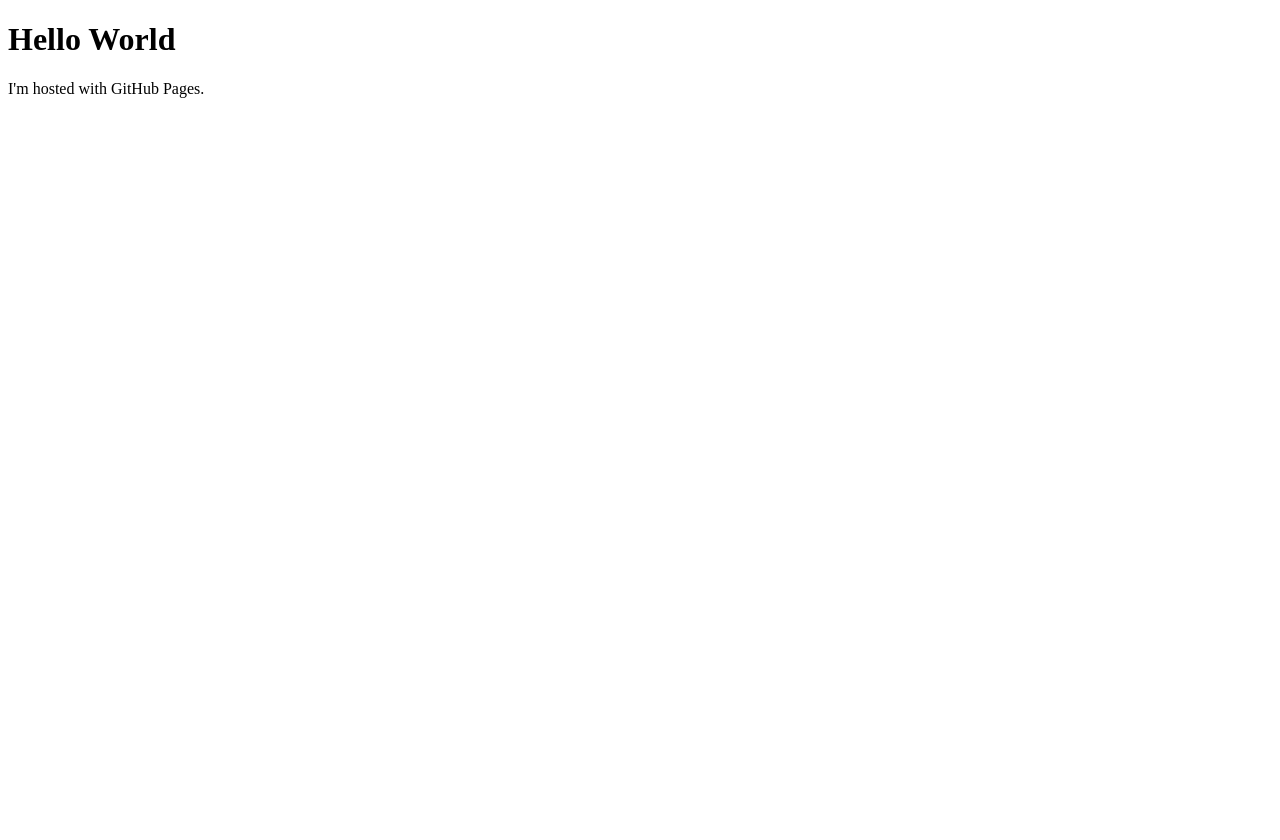
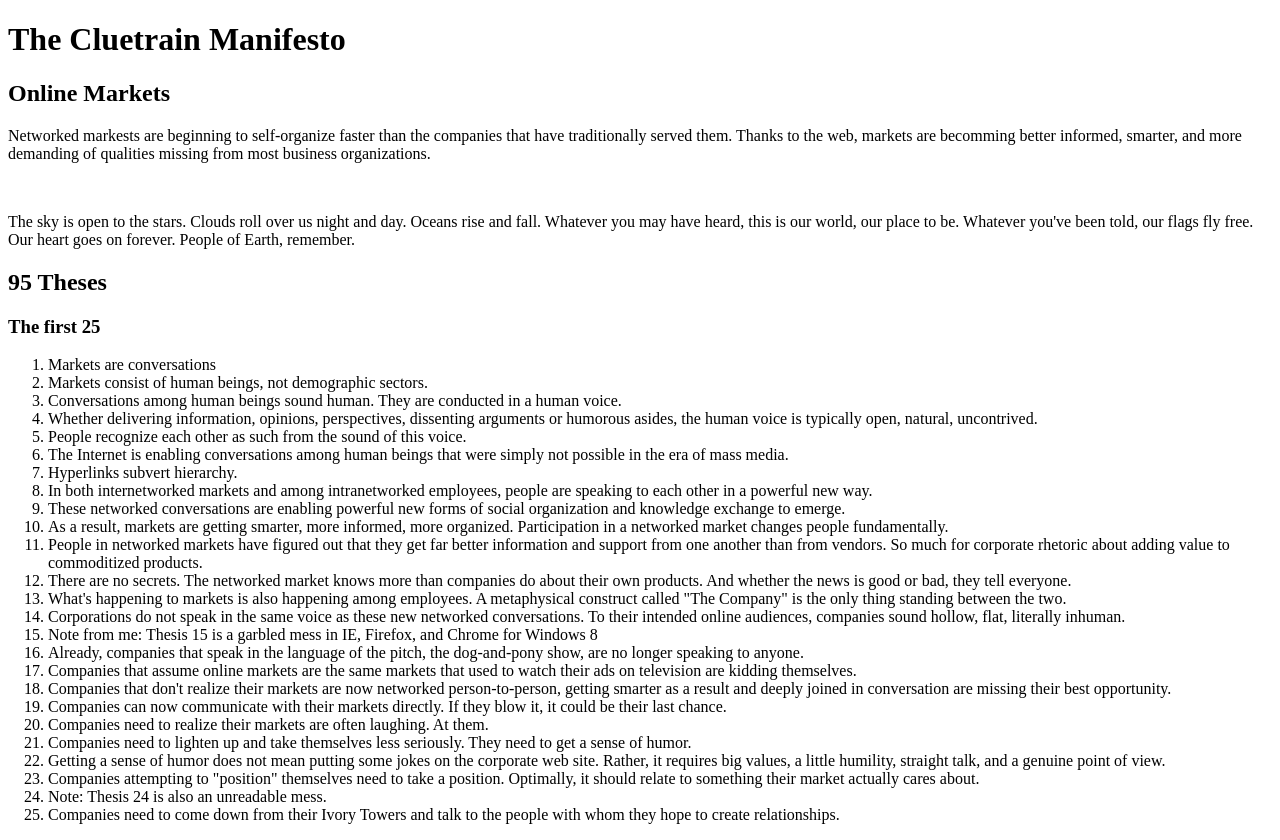
Before and after one commit to agcowart92/agcowart92.github.io, a plain HTML site: page index.html in a window 1280 px wide. Before the commit the page ends 800 px from the top, so only its background shows below. Drawn offline with Linux system fonts and the light colour scheme.

Commit message:
Updated index
Updated index.html to contain code for assignment

```diff
--- a/index.html
+++ b/index.html
@@ -1,7 +1,53 @@
 <!DOCTYPE html>
 <html>
+<head>
+<meta charset="UTF-8">
+<title>The Cluetrain Manifesto</title>
+</head>
+
 <body>
-<h1>Hello World</h1>
-<p>I'm hosted with GitHub Pages.</p>
+
+<h1>The Cluetrain Manifesto</h1>
+<h2>Online Markets</h2>
+	<p>
+		Networked markests are beginning to self-organize faster than the companies that have traditionally served them. Thanks to the web,
+	    markets are becomming better informed, smarter, and more demanding of qualities missing from most business organizations.
+	</p>
+	<br />
+	<p>
+		The sky is open to the stars. Clouds roll over us night and day. Oceans rise and fall. Whatever you may have heard, this is our world, our place to be.
+		Whatever you've been told, our flags fly free. Our heart goes on forever. People of Earth, remember.
+	</p>
+
+<h2>95 Theses</h2>
+<h3>The first 25</h3>
+<ol>
+	<li>Markets are conversations</li>
+	<li>Markets consist of human beings, not demographic sectors. </li>
+	<li>Conversations among human beings sound human. They are conducted in a human voice.</li>
+	<li>Whether delivering information, opinions, perspectives, dissenting arguments or humorous asides, the human voice is typically open, natural, uncontrived.</li>
+	<li>People recognize each other as such from the sound of this voice.</li>
+	<li>The Internet is enabling conversations among human beings that were simply not possible in the era of mass media.</li>
+	<li>Hyperlinks subvert hierarchy.</li>
+	<li>In both internetworked markets and among intranetworked employees, people are speaking to each other in a powerful new way. </li>
+	<li>These networked conversations are enabling powerful new forms of social organization and knowledge exchange to emerge. </li>
+	<li>As a result, markets are getting smarter, more informed, more organized. Participation in a networked market changes people fundamentally. </li>
+	<li>People in networked markets have figured out that they get far better information and support from one another than from vendors. So much for corporate rhetoric about adding value to commoditized products. </li>
+	<li>There are no secrets. The networked market knows more than companies do about their own products. And whether the news is good or bad, they tell everyone. </li>
+	<li>What's happening to markets is also happening among employees. A metaphysical construct called "The Company" is the only thing standing between the two.</li>
+	<li>Corporations do not speak in the same voice as these new networked conversations. To their intended online audiences, companies sound hollow, flat, literally inhuman. </li>
+	<li>Note from me: Thesis 15 is a garbled mess in IE, Firefox, and Chrome for Windows 8</li>
+	<li>Already, companies that speak in the language of the pitch, the dog-and-pony show, are no longer speaking to anyone. </li>
+	<li>Companies that assume online markets are the same markets that used to watch their ads on television are kidding themselves. </li>
+	<li> Companies that don't realize their markets are now networked person-to-person, getting smarter as a result and deeply joined in conversation are missing their best opportunity.</li>
+	<li>Companies can now communicate with their markets directly. If they blow it, it could be their last chance.</li>
+	<li>Companies need to realize their markets are often laughing. At them.</li>
+	<li>Companies need to lighten up and take themselves less seriously. They need to get a sense of humor. </li>
+	<li>Getting a sense of humor does not mean putting some jokes on the corporate web site. Rather, it requires big values, a little humility, straight talk, and a genuine point of view.</li>
+	<li>Companies attempting to "position" themselves need to take a position. Optimally, it should relate to something their market actually cares about. </li>
+	<li>Note: Thesis 24 is also an unreadable mess.</li>
+	<li>Companies need to come down from their Ivory Towers and talk to the people with whom they hope to create relationships. </li>
+</ol>
+
 </body>
 </html>
```
